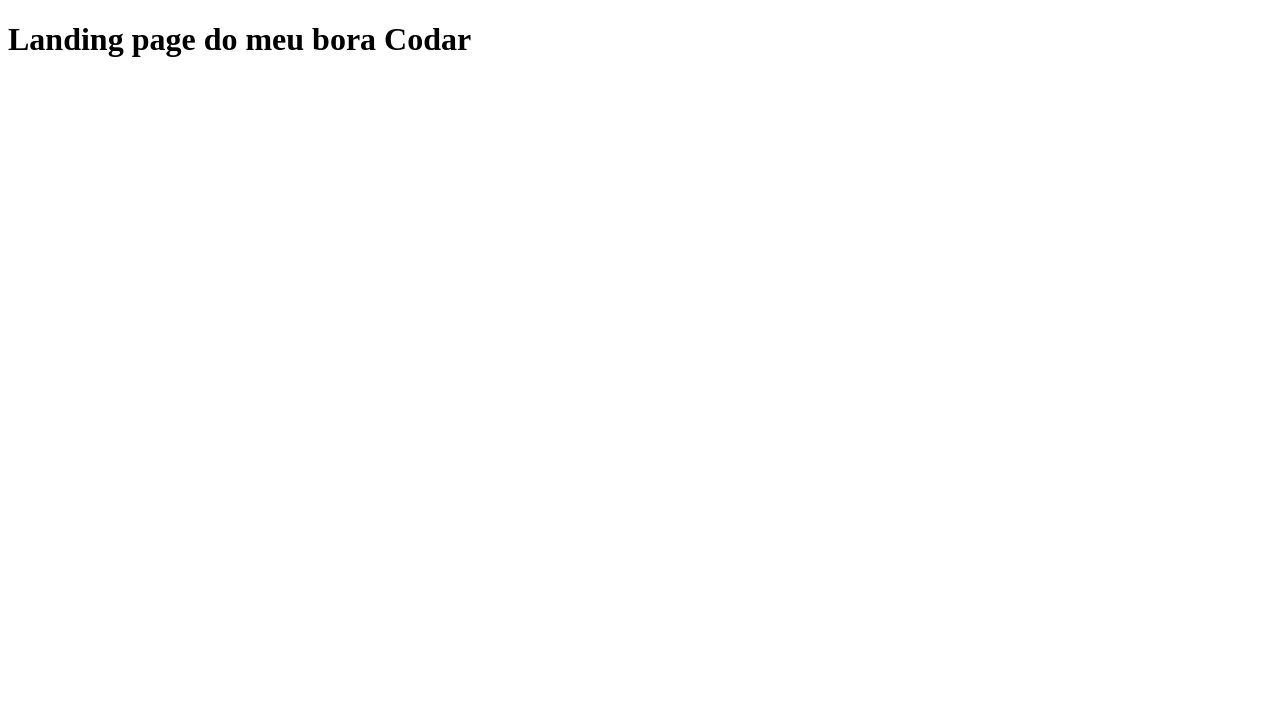
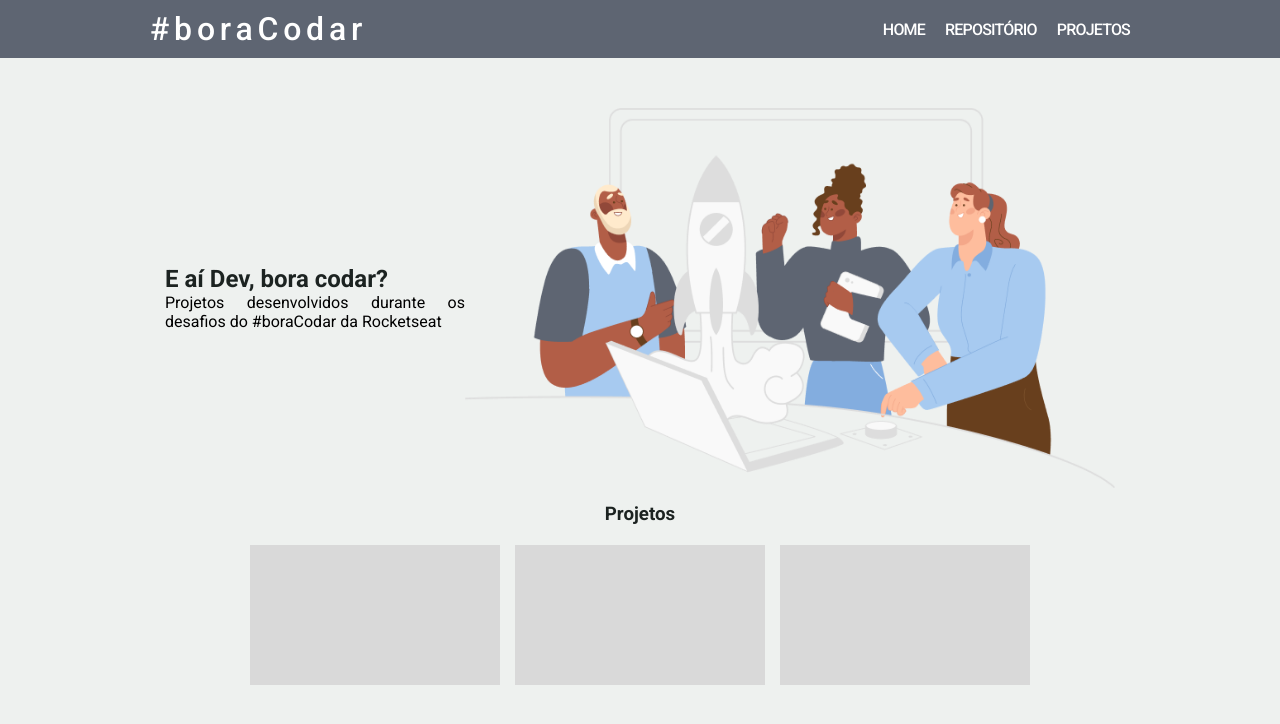
Before and after one commit to jullystudies/bora-codar, a plain HTML site: page index.html in a window 1280 px wide. Drawn offline with Linux system fonts and the light colour scheme.

Commit message:
16/01/2023

```diff
--- a/index.html
+++ b/index.html
@@ -5,8 +5,33 @@
     <meta http-equiv="X-UA-Compatible" content="IE=edge">
     <meta name="viewport" content="width=device-width, initial-scale=1.0">
     <title>Bora Codar</title>
+    <link rel="stylesheet" href="style.css">
 </head>
 <body>
-    <h1>Landing page do meu bora Codar</h1>
+    <header>
+        <h1>#boraCodar</h1>
+        <nav>
+            <a href="#">HOME</a>
+            <a href="#">REPOSITÓRIO</a>
+            <a href="#">PROJETOS</a>
+        </nav>
+    </header>
+    <main>
+        <section id="principal">
+            <div id="parte-texto">
+                <h2>E aí Dev, bora codar?</h2>
+                <p>Projetos desenvolvidos durante os desafios do #boraCodar da Rocketseat</p>
+            </div>
+            <img src="landing-page/boracodar.png" alt="Time reunido para trabalhar">
+        </section>
+        <section id="projetos">
+            <h3>Projetos</h3>
+            <div class="links">
+                <div class="projeto"></div>
+                <div class="projeto"></div>
+                <div class="projeto"></div>
+            </div>
+        </section>
+    </main>
 </body>
 </html>
--- /dev/null
+++ b/style.css
@@ -0,0 +1,95 @@
+@import url('https://fonts.googleapis.com/css2?family=Roboto:wght@400;500;700&display=swap');
+
+* {
+    margin: 0;
+    padding: 0;
+    box-sizing: border-box;
+}
+
+body {
+    background-color: #EEF1EF;
+}
+
+header {
+    background-color: #5E6572;
+    font-family: 'Roboto', sans-serif;
+    color: white;
+
+    padding: 10px 150px;
+
+    display: flex;
+    flex-direction: row;
+    justify-content: space-between;
+    align-items: center;
+}
+
+header h1 {
+    font-family: 'Roboto';
+    font-style: normal;
+    font-weight: 500;
+    letter-spacing: 0.15em;
+}
+
+header nav {
+    display: flex;
+    flex-direction: row;
+    gap: 20px;
+}
+header nav a{
+    color: white;
+    text-decoration: none;
+    font-family: 'Roboto';
+    font-style: normal;
+    font-weight: 500;
+    letter-spacing: -0.05em;
+}
+#principal {
+    display: flex;
+    flex-direction: row;
+    justify-content: center;
+    margin-top: 50px;
+}
+
+#parte-texto {
+    display: flex;
+    flex-direction: column;
+    width: 300px;
+    text-align: justify;
+    justify-content: center;
+    font-family: 'Roboto';
+}
+
+#principal img {
+    width: 650px;
+    height: 380px;
+}
+
+#principal h2 {
+    font-family: 'Roboto';
+    color: #1C2321;
+}
+
+
+h3 {
+    font-family: 'Roboto';
+    color: #1C2321;
+    padding-top: 15px;
+
+    display: flex;
+    justify-content: center;
+
+}
+
+.links {
+    display: flex;
+    flex-direction: row;
+    gap: 15px;
+    justify-content: center;
+    margin-top: 20px;
+}
+
+.projeto {
+    background-color: #D9D9D9;
+    width: 250px;
+    height: 140px;
+}
```
Also changed, not shown: landing-page/boracodar.png (added).
